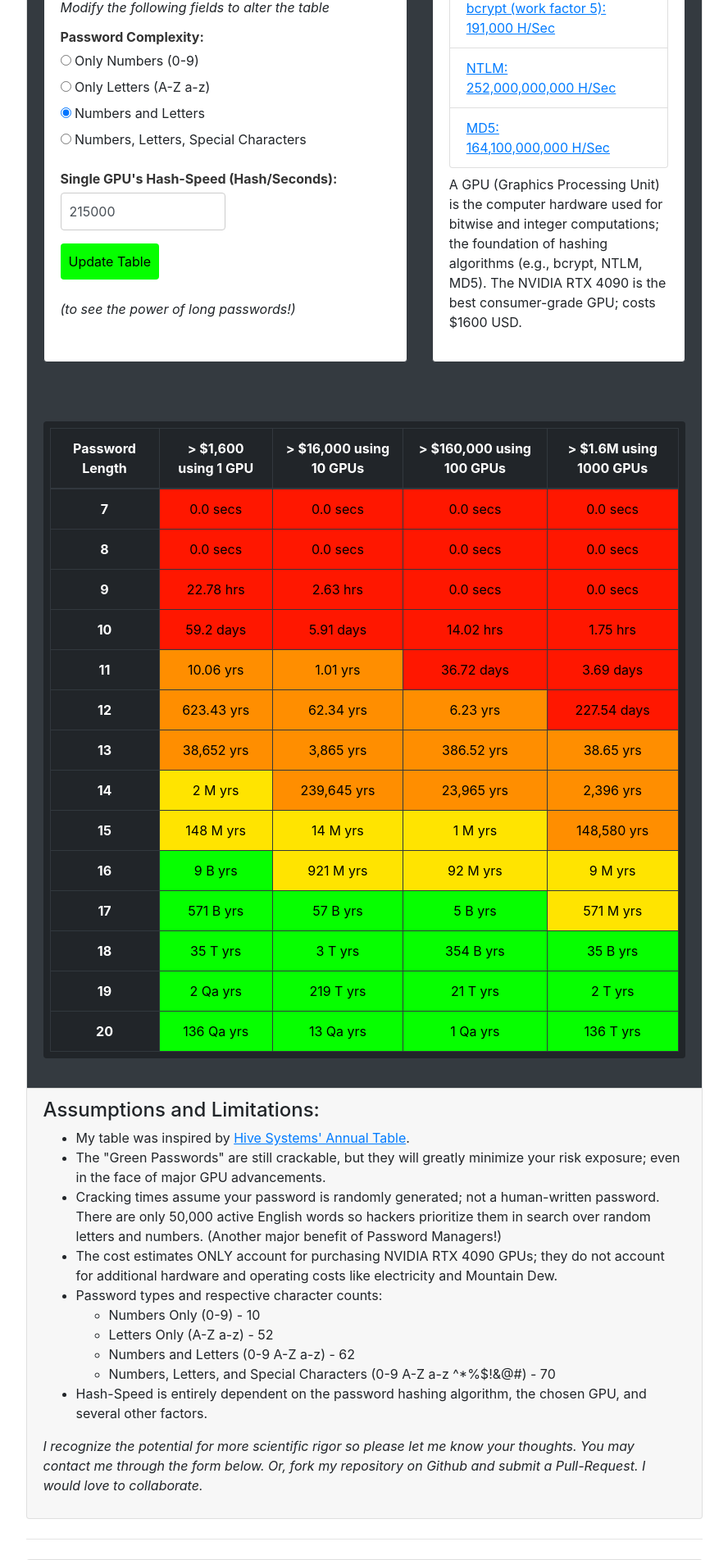
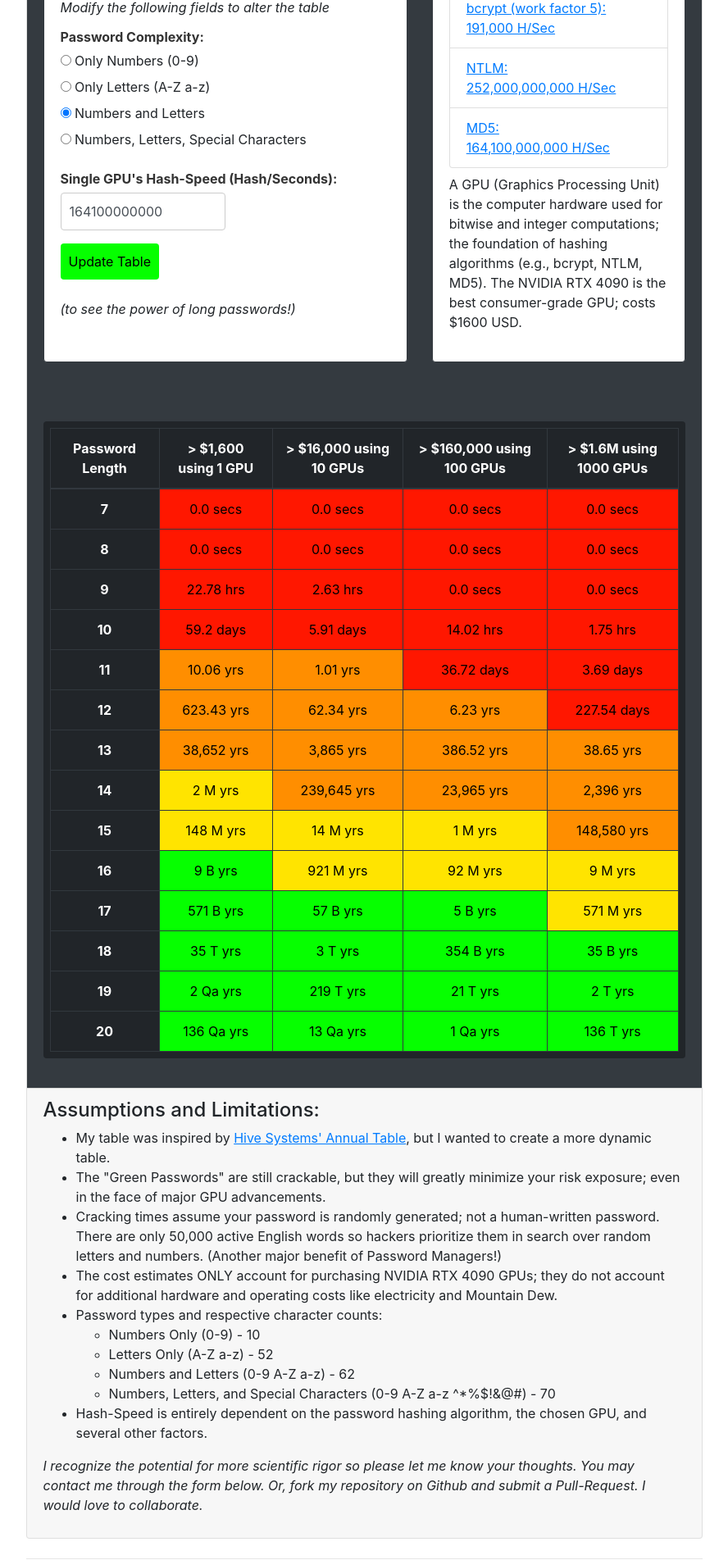
Before and after one commit to thomas-engels/password_size_matters, a Flask app: page / in a window 1280 px wide. Shown: the part 1417-3320 px from the top of the page at 82% size, without its empty margins (196-1084 px from the left). Run offline with Flask 3, Linux system fonts and the light colour scheme; some libraries are stand-ins or nearby versions.

Commit message:
Update default field value

```diff
--- a/forms.py
+++ b/forms.py
@@ -18,7 +18,7 @@ class PasswordForm(FlaskForm):
 
     hash_rate = IntegerField(
         "Single GPU's Hash-Speed (Hash/Seconds): ",
-        default=215000,
+        default=164100000000,
         validators=[
             NumberRange(min=1, max=9999999999999999999999999),
             DataRequired()
--- a/templates/index.html
+++ b/templates/index.html
@@ -263,7 +263,7 @@
                 <div class="card-footer">
                     <h4>Assumptions and Limitations:</h4>
                     <ul>
-                        <li>My table was inspired by <a href="https://www.hivesystems.com/blog/are-your-passwords-in-the-green" target="_blank">Hive Systems' Annual Table</a>.</li>
+                        <li>My table was inspired by <a href="https://www.hivesystems.com/blog/are-your-passwords-in-the-green" target="_blank">Hive Systems' Annual Table</a>, but I wanted to create a more dynamic table.</li>
                         <li>The "Green Passwords" are still crackable, but they will greatly minimize your risk exposure; even in the face of major GPU advancements.</li>
                         <li>Cracking times assume your password is randomly generated; not a human-written password.
                             There are only 50,000 active English words so hackers prioritize them in search over random letters and numbers. (Another major benefit of Password Managers!)</li>
```
